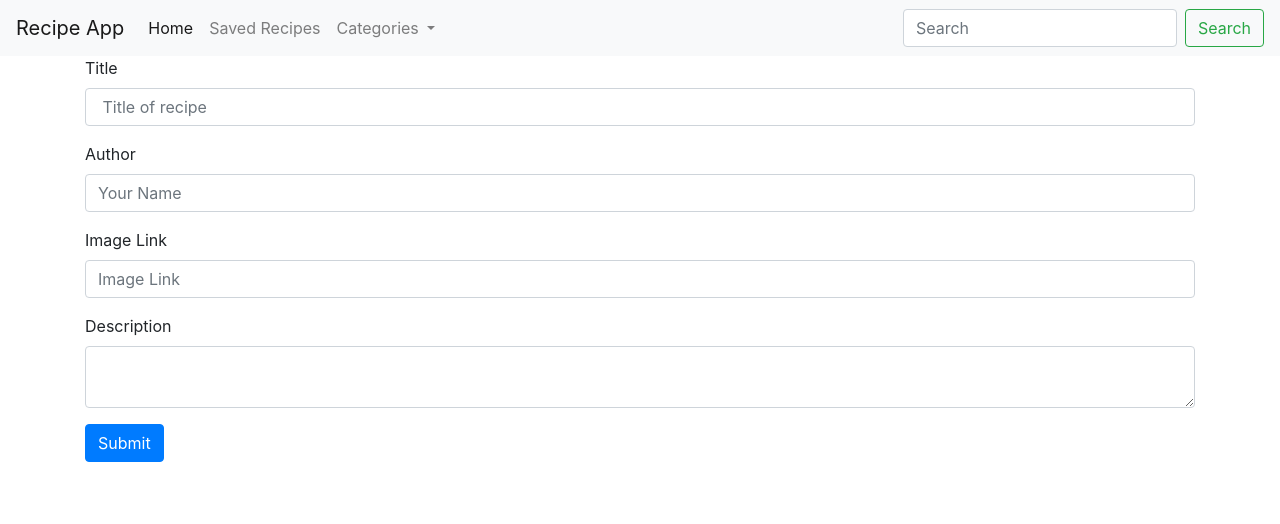
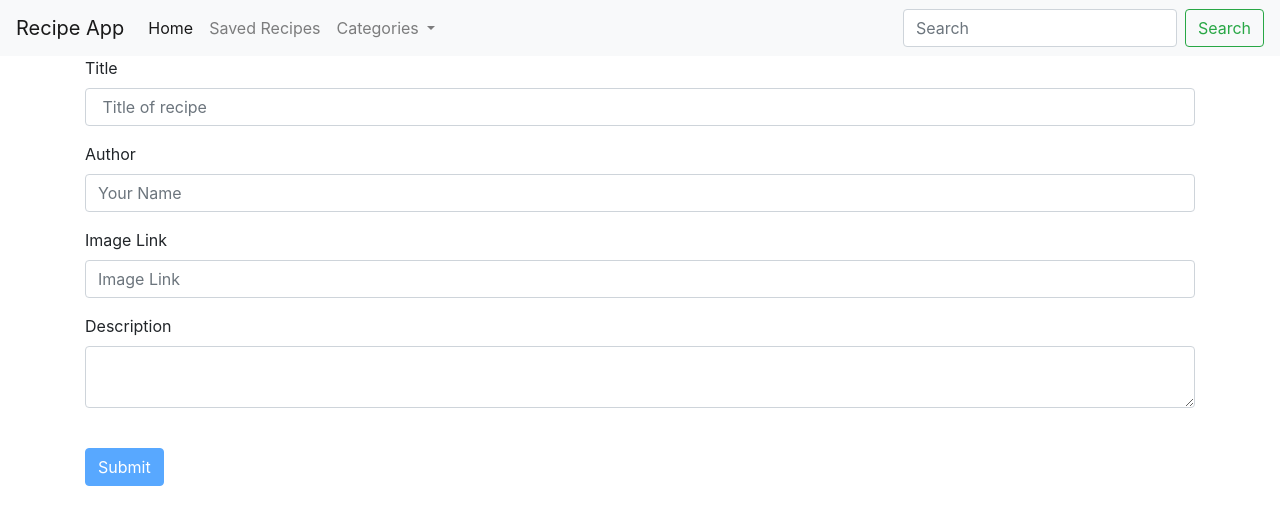
Before and after one commit to anthonyofume/AngularFirstApp, an Angular app: page / in a window 1280 px wide. Shown: the top 524 px of the page. Built offline with nearby package versions, Linux system fonts and the light colour scheme.

Commit message:
Working on the form, made some required, and did touch events

```diff
--- a/src/app/recipes/recipe-edit/recipe-edit.component.html
+++ b/src/app/recipes/recipe-edit/recipe-edit.component.html
@@ -1,17 +1,18 @@
-<form (ngSubmit)="onAddRecipe()">
+<form (ngSubmit)="onAddRecipe(f)" #f="ngForm">
   <div class="form-group">
     <label for="title">Title</label>
-    <input type="text" class="form-control" id="title" placeholder=" Title of recipe" ngModel name="title">
+    <input type="text" class="form-control" id="title" placeholder=" Title of recipe" ngModel name="title" required>
   </div>
 
   <div class="form-group">
     <label for="name">Author</label>
-    <input type="text" class="form-control" id="name" placeholder="Your Name" ngModel name="author">
+    <input type="text" class="form-control" id="name" placeholder="Your Name" ngModel name="author" required>
   </div>
 
   <div class="form-group">
     <label for="imgUrl">Image Link</label>
-    <input type="text" class="form-control" id="imgUrl" placeholder="Image Link" ngModel name="imageUrl" #imagePath>
+    <input type="text" class="form-control" id="imgUrl" placeholder="Image Link" ngModel name="imageUrl" #imagePath
+      required>
   </div>
 
   <div class="form-group">
@@ -19,7 +20,9 @@
     <textarea class="form-control" id="description" ngModel name="description"></textarea>
   </div>
 
-  <img [src]="imagePath.value" />
+  <div><img [src]="imagePath.value" class="img-fluid" /></div>
+  <div>
+    <button type="submit" class="btn btn-primary" [disabled]="!f.valid">Submit</button>
 
-  <button type="submit" class="btn btn-primary">Submit</button>
+  </div>
 </form>
--- a/src/app/recipes/recipe-edit/recipe-edit.component.ts
+++ b/src/app/recipes/recipe-edit/recipe-edit.component.ts
@@ -11,5 +11,9 @@ export class RecipeEditComponent implements OnInit {
 
   ngOnInit() {
   }
+  onAddRecipe(form) {
+    alert(JSON.stringify(form.value));
+    console.log(form);
+  }
 
 }
--- a/src/app/recipes/recipes.module.ts
+++ b/src/app/recipes/recipes.module.ts
@@ -1,10 +1,13 @@
 import { NgModule } from "@angular/core";
+import { FormsModule } from "@angular/forms"
 import { RecipeListComponent } from "./recipe-list/recipe-list.component";
 import { CommonModule } from "@angular/common";
 import { RecipeEditComponent } from './recipe-edit/recipe-edit.component';
+import { from } from 'rxjs';
 @NgModule({
   imports: [
-    CommonModule
+    CommonModule,
+    FormsModule
   ],
   declarations: [
     RecipeListComponent,
--- a/src/styles.css
+++ b/src/styles.css
@@ -1 +1,4 @@
 /* You can add global styles to this file, and also import other style files */
+input.ng-invalid.ng-touched{
+  border: 1px solid red;
+}
```
